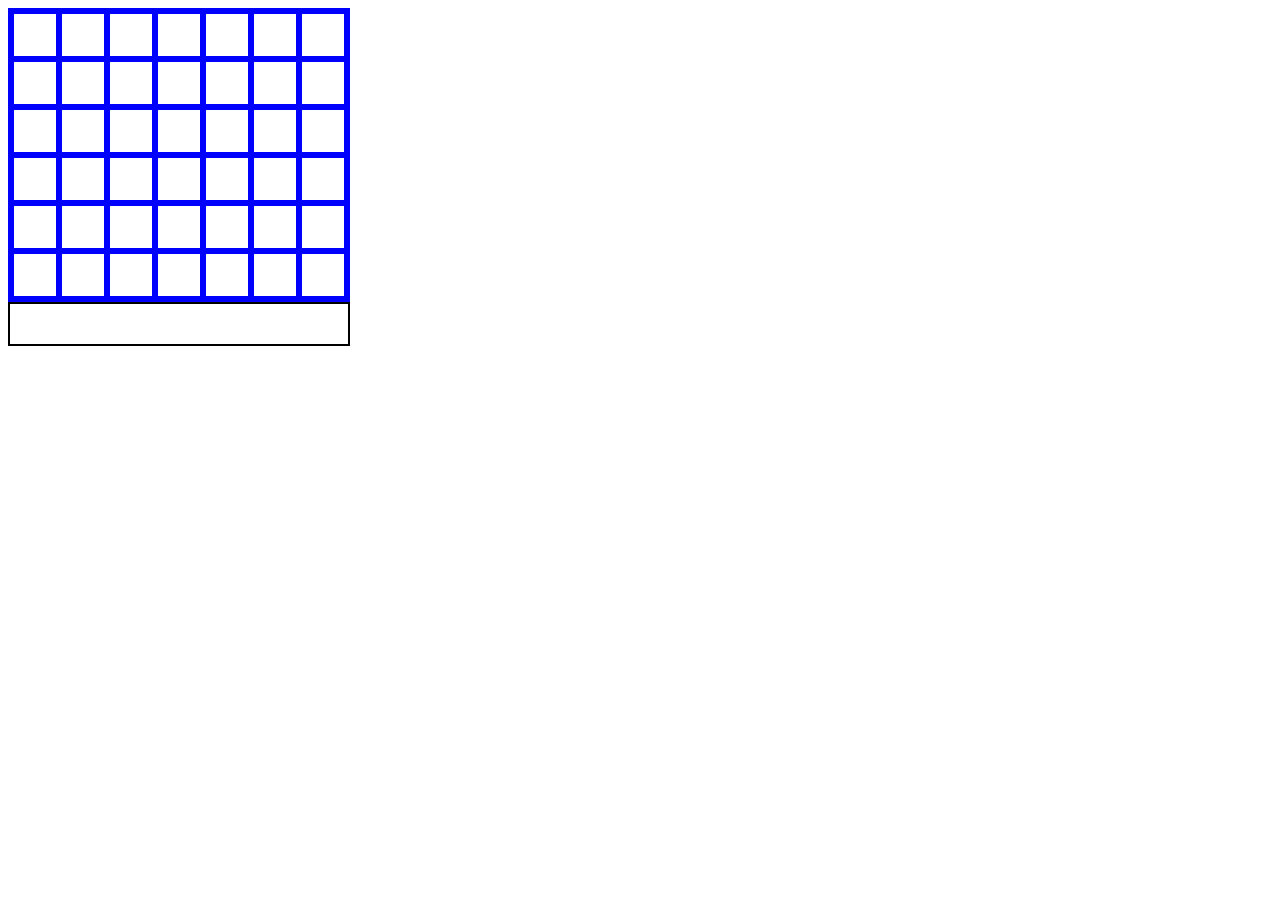
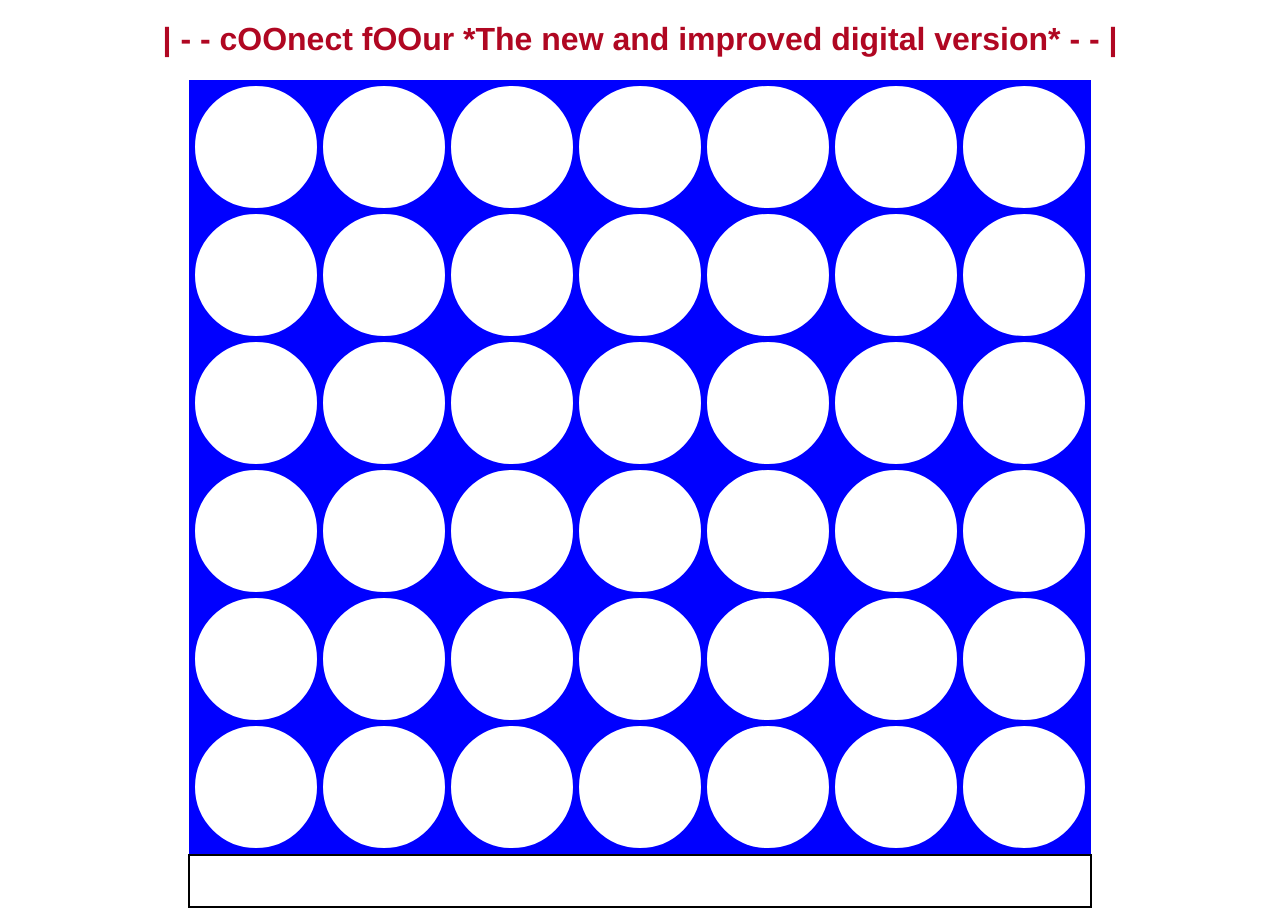
Before and after one commit to Jayklutch/coonectfoour, a plain HTML site: page index.html in a window 1280 px wide. Before the commit the page ends 800 px from the top, so only its background shows below. Drawn offline with nearby package versions, Linux system fonts and the light colour scheme.

Commit message:
starting

```diff
--- a/Public/stylesheets/index.css
+++ b/Public/stylesheets/index.css
@@ -1,28 +1,41 @@
 table {
+  margin-left: auto;
+  margin-right: auto;
   background-color: blue;
   border: 2px solid blue;
 }
 
 .c4_board td {
   background-color: white;
-  height: 40px;
-  width: 40px;
+  height: 120px;
+  width: 120px;
   border: 2px solid blue;
+  border-radius: 50%;
 }
 
 .c4_board td.yellow {
-  background-color: yellow;
+ /* background-color: yellow; */
+background-image: url ('hulk.png');
 }
 
 .c4_board td.red {
-  background-color: red;
+/*  background-color: red; */
+background-image: url ('iron.png');
 }
 
 div#statusBanner {
-  height:40px;
-  width: 338px;
+  margin-left: auto;
+  margin-right: auto;
+  height:50px;
+  width: 900px;
   border: 2px solid black;
   color: green;
   text-align: center;
   font-size: 250%;
 }
+
+h1 {
+text-align: center;
+color:#B00722;
+font-family: helvetica;
+}
--- a/index.html
+++ b/index.html
@@ -1,6 +1,8 @@
 <!DOCTYPE html>
 
 <head>
+  <link rel="icon" href="favicon.ico" type="image/x-icon" />
+  <title> Connect Four V2.09</title>
   <link rel="stylesheet" type="text/css" href="./public/stylesheets/index.css">
   <script src="http://ajax.googleapis.com/ajax/libs/jquery/1.11.2/jquery.min.js"></script>
   <script type="text/javascript" src="./app/models/game.js"></script>
@@ -10,6 +12,7 @@
 </head>
 
 <body>
+  <h1>| - - cOOnect fOOur *The new and improved digital version* - - |</h1>
   <div>
    <table class="c4_board">
         <tr>
```
Also changed, not shown: Public/stylesheets/hulk.png (added), Public/stylesheets/iron.png (added), favicon.ico (added), 3 other files.
